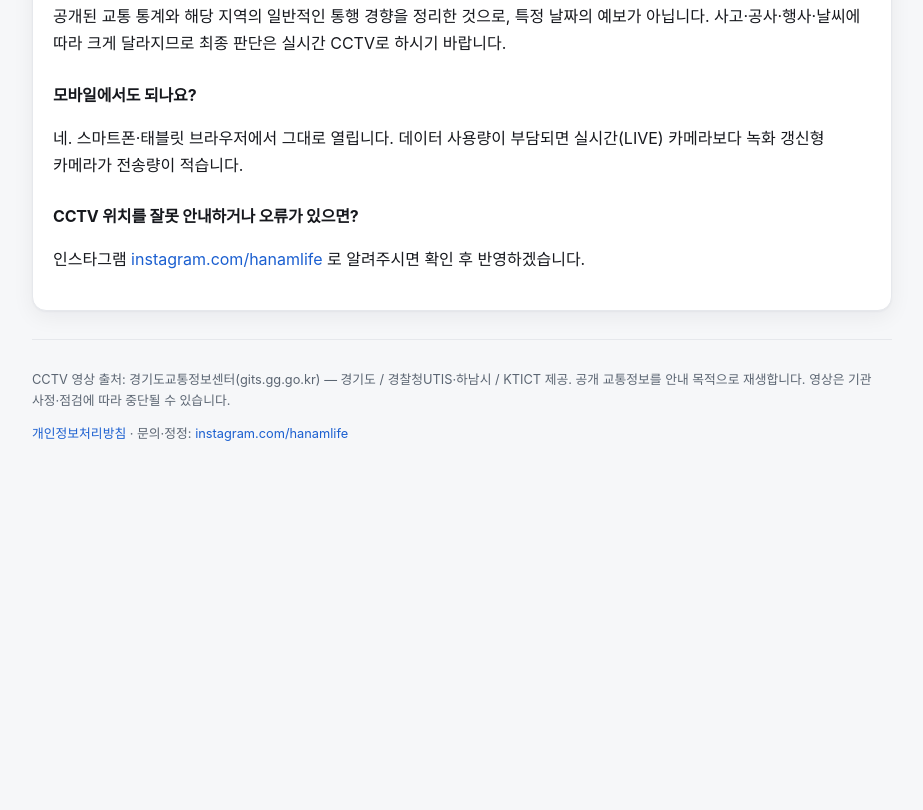
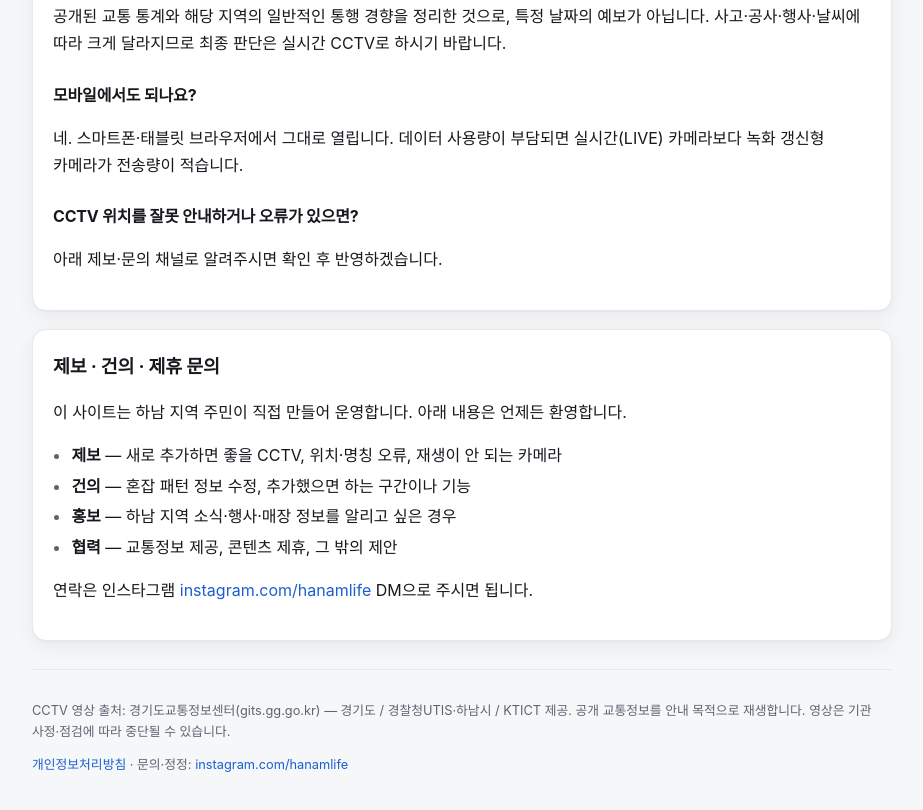
Before and after one commit to ozzywow/hanam, a plain HTML site: page docs/index.html in a window 1280 px wide. Shown: the part 5760-6570 px from the top of the page, without its empty margins (178-1101 px from the left). Before the commit the page ends 6269 px from the top, so only its background shows below. Drawn offline with nearby package versions, Linux system fonts and the light colour scheme; no server answers.

Commit message:
제보·건의·홍보·협력 문의 섹션 추가
Co-Authored-By: Claude Sonnet 5 <noreply@anthropic.com>

```diff
--- a/docs/index.html
+++ b/docs/index.html
@@ -160,8 +160,25 @@
          실시간(LIVE) 카메라보다 녹화 갱신형 카메라가 전송량이 적습니다.</p>
 
       <h3>CCTV 위치를 잘못 안내하거나 오류가 있으면?</h3>
-      <p>인스타그램 <a href="https://instagram.com/hanamlife" target="_blank" rel="noopener">instagram.com/hanamlife</a>
-         로 알려주시면 확인 후 반영하겠습니다.</p>
+      <p>아래 제보·문의 채널로 알려주시면 확인 후 반영하겠습니다.</p>
+    </div>
+  </section>
+
+  <!-- ══════════ 제보 · 건의 · 제휴 ══════════ -->
+  <section class="route">
+    <h2>제보 · 건의 · 제휴 문의</h2>
+    <div class="info">
+      <p>이 사이트는 하남 지역 주민이 직접 만들어 운영합니다. 아래 내용은 언제든
+         환영합니다.</p>
+      <ul>
+        <li><strong>제보</strong> — 새로 추가하면 좋을 CCTV, 위치·명칭 오류, 재생이 안 되는 카메라</li>
+        <li><strong>건의</strong> — 혼잡 패턴 정보 수정, 추가했으면 하는 구간이나 기능</li>
+        <li><strong>홍보</strong> — 하남 지역 소식·행사·매장 정보를 알리고 싶은 경우</li>
+        <li><strong>협력</strong> — 교통정보 제공, 콘텐츠 제휴, 그 밖의 제안</li>
+      </ul>
+      <p>연락은 인스타그램
+         <a href="https://instagram.com/hanamlife" target="_blank" rel="noopener">instagram.com/hanamlife</a>
+         DM으로 주시면 됩니다.</p>
     </div>
   </section>
 
```
